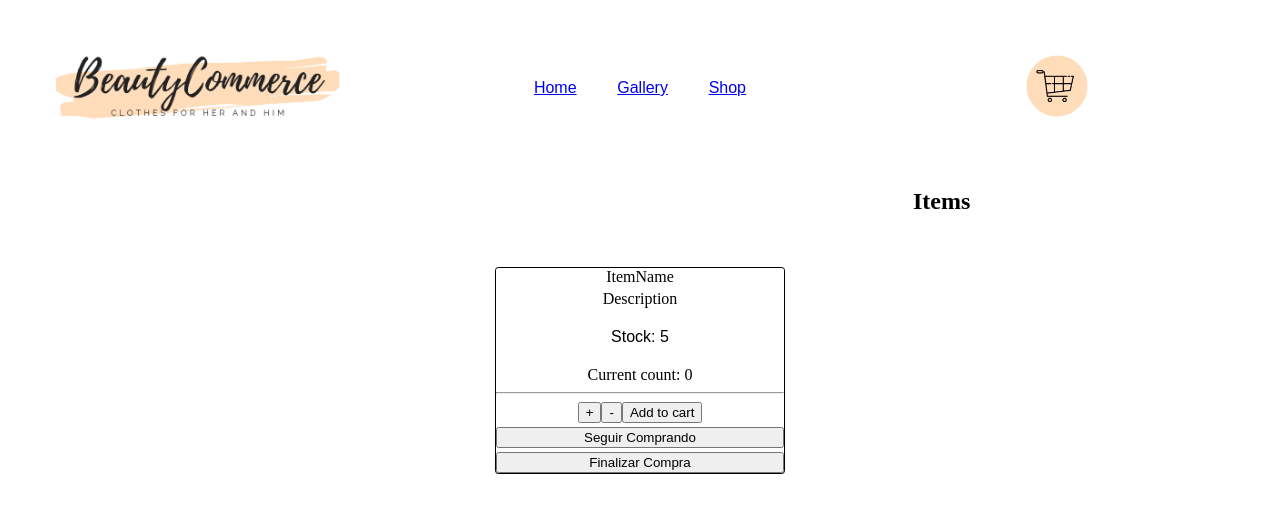
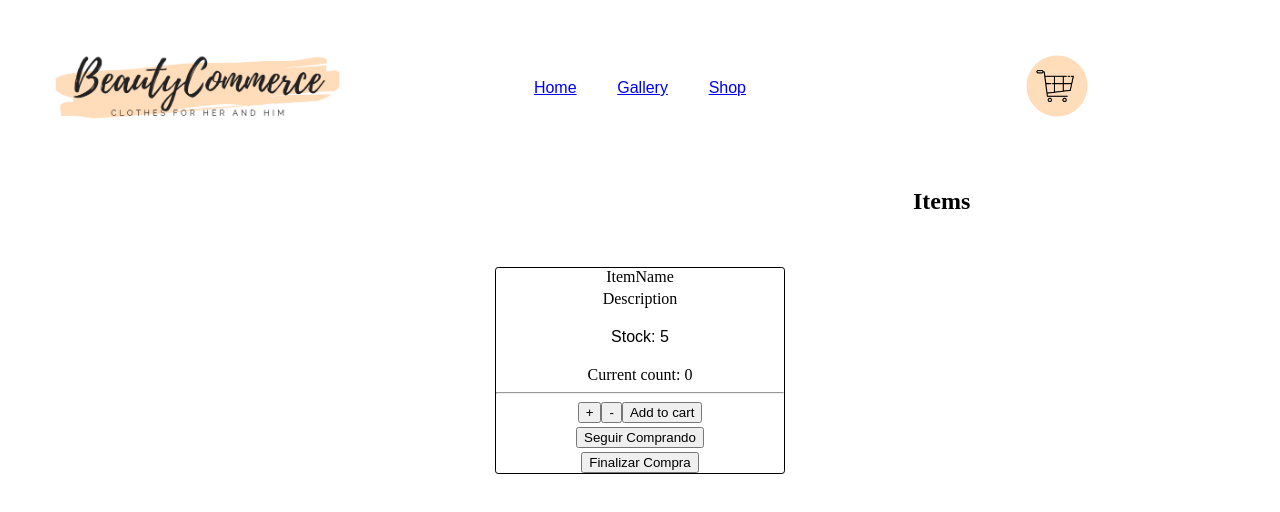
Before and after one commit to vverakroger/ecommerce_vera, a React (Create React App) app: page /details/1 in a window 1280 px wide. Shown: the top 512 px of the page. Built offline with nearby package versions, Linux system fonts and the light colour scheme.

Commit message:
Eventos Sincronizar Counter

```diff
--- a/src/components/itemCount/ItemCount.js
+++ b/src/components/itemCount/ItemCount.js
@@ -5,21 +5,22 @@ import ReturnCount from '../itemDetail/ItemDetail';
 import Popup from 'reactjs-popup';
 import Button from 'react-bootstrap/Button'
 
-const ItemCount = ({ stock, onAdd}) =>{
+const ItemCount = ({ stock, onAddCart}) =>{
 
   const [count, setCount] = useState(0);
   const [disapear, setDisapear] = useState(false);
   const [open, setOpen] = useState(false);
-  const closeModal = () => open = false;
+  const closeModal = () => setOpen(false);
 
   function onAddCart(){
     setDisapear(true);
     setOpen(true);
   }
 
-  if (disapear) return null;
+
   return (
     <div>
+      {disapear == false ? (
         <div>
           Current count: {count}
           <hr />
@@ -27,6 +28,7 @@ const ItemCount = ({ stock, onAdd}) =>{
           <button sign="-" onClick={() => count > 0 ?  setCount(count - 1) : setCount(count)}>-</button>
           <button onClick={onAddCart}>Add to cart</button>
         </div>
+       ) : (
         <Popup open={open} closeOnDocumentClick onClose={closeModal}>
           <div className="modal">
             <a className="close" onClick={closeModal}>
@@ -35,6 +37,7 @@ const ItemCount = ({ stock, onAdd}) =>{
             {count} added
           </div>
         </Popup>
+      )}
     </div>
   );
 }
--- a/src/components/itemDetail/ItemDetail.js
+++ b/src/components/itemDetail/ItemDetail.js
@@ -3,9 +3,13 @@ import Card from 'react-bootstrap/Card'
 import Button from 'react-bootstrap/Button'
 import './ItemDetail.css';
 import ItemCount from '../itemCount/ItemCount';
-import { NavLink} from "react-router-dom";
+import {Link} from "react-router-dom";
 
 const ItemDetail = ({clothes}) => {
+
+    function onAddCart(){
+
+    }
 
     return(
         <>
@@ -17,10 +21,10 @@ const ItemDetail = ({clothes}) => {
                         <Card.Subtitle>{clothes.desc}</Card.Subtitle>
                         <Card.Text>Stock: {clothes.stock}</Card.Text>
                         <div className="Count">
-                            <ItemCount stock={clothes.stock} onAdd={false}/>
+                            <ItemCount stock={clothes.stock} onAddCart={onAddCart}/>
                         </div>
-                        <Button>Seguir Comprando</Button>
-                        <Button>Finalizar Compra</Button>
+                        <Link to="/shop"><Button>Seguir Comprando</Button></Link>
+                        <Link to="/cart"><Button>Finalizar Compra</Button></Link>
                     </Card.Body>
                 </Card>
             </div>
```
Lines whose indentation alone changed are shown as unchanged.
